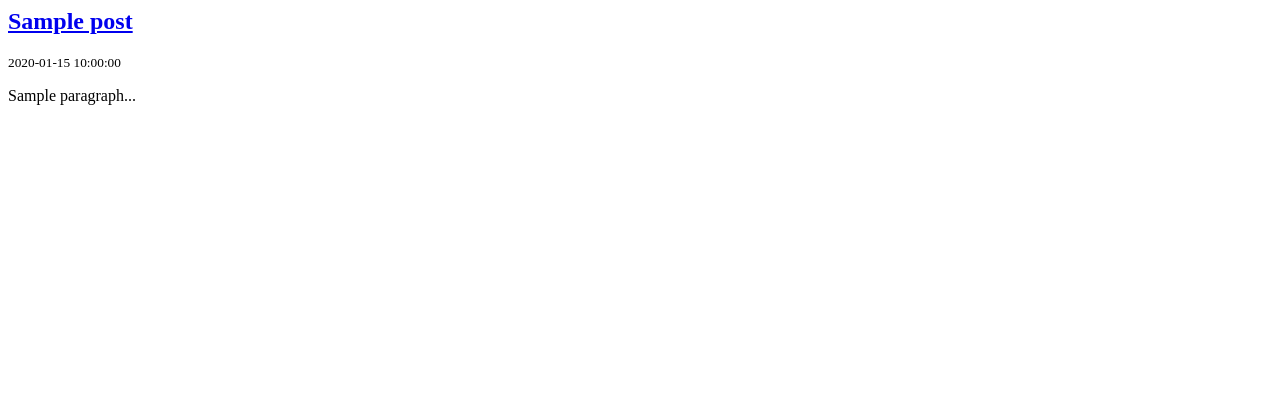
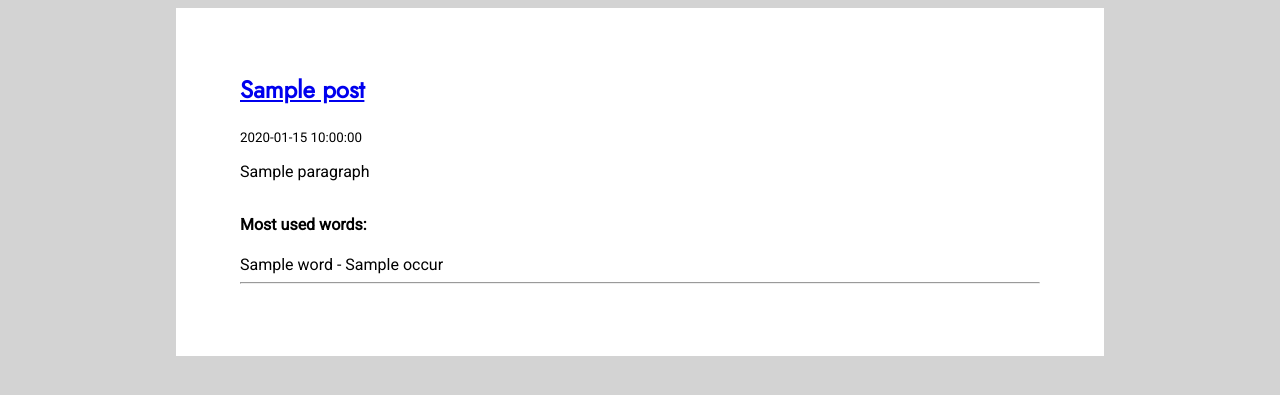
Before and after one commit to georgievnikolay/Web-Scraper, a Flask app: template web_app/templates/page.html in a window 1280 px wide. Shown: the top 395 px of the page. Run offline with Flask 2, Linux system fonts and the light colour scheme; the template is opened without the code that fills it: most values are stand-ins (such as "Sample title", 1, 10 or a date in 2020).

Commit message:
some basic css

```diff
--- /dev/null
+++ b/web_app/static/base.css
@@ -0,0 +1,29 @@
+body {
+    font-family: Roboto, Arial, Helvetica, sans-serif;
+    background-color: lightgray;
+}
+
+h1, h2, h3 {
+    font-family: Jost, Arial, Helvetica, sans-serif;
+}
+
+.page-content {
+    margin: auto;
+    padding: 4em;
+    padding-top: 2em;
+    width: 75%;
+    max-width: 50em;
+    background-color: white;
+}
+
+article {
+    margin-top: 2em;
+}
+
+.post-preview {
+    height: 2em;
+    margin-top: 1em;
+    overflow: hidden;
+    white-space: nowrap;
+    text-overflow: ellipsis;
+}
--- /dev/null
+++ b/web_app/templates/base.html
@@ -0,0 +1,20 @@
+<!DOCTYPE html>
+<html>
+<head>
+    <meta charset="utf-8">
+    <meta name="viewport" content="width=device-width, initial-scale=1, shrink-to-fit=no">
+    <link rel="stylesheet" type="text/css" href="{{ url_for('static', filename='base.css') }}">
+    <link rel="stylesheet" href="https://fonts.googleapis.com/css?family=Jost|Roboto">
+
+    {% if blog %}
+        <title>WebScraper - {{ blog }}</title>
+    {% else %}
+        <title>WebScraper</title>
+    {% endif %}
+</head>
+<body>
+    <div class="page-content">
+        {% block content %}
+        {% endblock content %}
+    </div>
+</body>
--- a/web_app/templates/page.html
+++ b/web_app/templates/page.html
@@ -1,13 +1,21 @@
+{% extends "base.html" %}
+{% block content %}
+
     {% for post in posts %}
     <article>
         <div>
-        <div>
             <h2><a href="{{ url_for('single_post', post_id=post.id, blog=blog) }}">{{ post.title }}</a></h2>
             <small>{{ post.date_of_publishing }}</small>
+            <div class="post-preview">{{ post.content[0] }}</div>
+            <div>
+                <h4>Most used words:</h4>
+                {% for word, occur in post.most_used_words.items() %}
+                <span>{{ word }} - {{ occur }}</span>
+                {% endfor %}
             </div>
-        <p>{{ post.content[0][:55] }}...</p>
         </div>
     </article>
+    <hr>
     {% endfor %}
 
     <div>
@@ -27,3 +35,5 @@
         <a href="{{ url_for('page', page_num=curr_page + 1, blog=blog) }}">Next</a>
         {% endif %}
     </div>
+
+{% endblock content %}
```
Also changed, not shown: web_app/templates/home.html (+14 -4 lines), web_app/templates/post.html (+9 -4 lines). Lines whose indentation alone changed are shown as unchanged.
